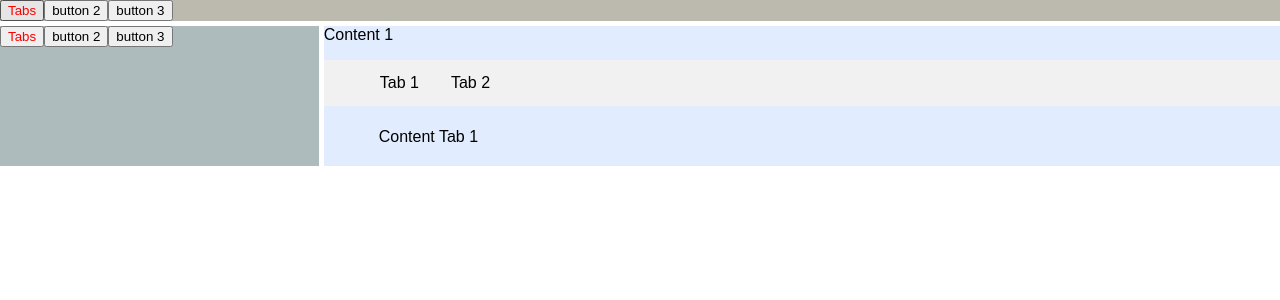
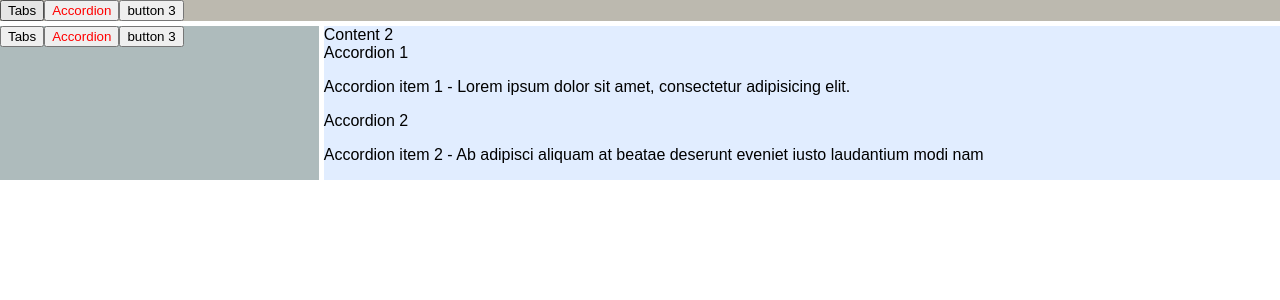
Before and after one commit to ematesanz/redux-workshop, a React (Create React App) app: page / in a window 1280 px wide. Shown: the top 300 px of the page. Built offline with nearby package versions, Linux system fonts and the light colour scheme.

Commit message:
accordion component

```diff
--- a/src/App.js
+++ b/src/App.js
@@ -2,20 +2,15 @@ import React, { Component } from 'react';
 import Header from './Components/Header';
 import Sidebar from './Components/Sidebar';
 import Tabs from './Components/Tabs';
-import logo from './logo.svg';
+import Accordion from './Components/Accordion';
+//import logo from './logo.svg';
 import './App.css';
-import buttonsData from './buttonsData';
-
-const tabItems = [
-    {title: 'Tab 1', content: 'Content Tab 1'},
-    {title: 'Tab 2', content: 'Content Tab 2'}
-];
-
+import { buttonsData, tabItems, accordionItems } from './data';
 
 class App extends Component {
 
     state = {
-        activeIndexButton: 0
+        activeIndexButton: 1
     };
 
     changeActiveIndex = (activeIndexButton) => {
@@ -31,7 +26,8 @@ class App extends Component {
                 <Sidebar buttonsData={buttonsData} activeIndexButton={activeIndexButton} changeActiveIndex={this.changeActiveIndex} />
                 <div className="content">
                     Content {activeIndexButton + 1}
-                    <Tabs activeIndex={0} items={tabItems}/>
+                    { activeIndexButton === 0 && <Tabs activeIndex={0} items={tabItems}/> }
+                    { activeIndexButton === 1 && <Accordion items={accordionItems}/> }
                 </div>
             </div>
         );
--- /dev/null
+++ b/src/Components/Accordion/index.js
@@ -0,0 +1,17 @@
+import React from 'react';
+import AccordionItem from './../AccordionItem';
+
+import './Accordion.css';
+
+const Accordion = ({ items }) => (
+
+    <div className="accordion">
+        {items.map(({ title, content }) =>
+            <AccordionItem isActive title={title} onHeaderClick>
+                <p>{content}</p>
+            </AccordionItem>
+         )}
+    </div>
+);
+
+export default Accordion;
--- /dev/null
+++ b/src/Components/AccordionItem/index.js
@@ -0,0 +1,19 @@
+import React from 'react';
+import './AccordionItem.css';
+
+const AccordionItem = ({isActive, title, onHeaderClick, children}) => {
+
+    let className = 'accordion-item';
+    if(isActive) {
+        className = `${className} is-active`;
+    }
+
+    return (
+        <div className={className}>
+            <div className="accordion-item__header">{title}</div>
+            {isActive && <div className="accordion-item__content">{children}</div>}
+        </div>
+    )
+};
+
+export default AccordionItem;
--- a/src/Components/Button/index.js
+++ b/src/Components/Button/index.js
@@ -1,7 +1,7 @@
 import React from 'react';
 import './Button.css';
 
-const Button = ({active, onClick, children}) => {
+const Button = ({ active, onClick, children }) => {
 
     let className = 'button';
     if (active) {
--- a/src/buttonsData.js
+++ /dev/null
@@ -1,3 +0,0 @@
-const buttonsData = ['Tabs', 'button 2', 'button 3'];
-
-export default buttonsData;
--- /dev/null
+++ b/src/data.js
@@ -0,0 +1,14 @@
+const buttonsData = ['Tabs', 'Accordion', 'button 3'];
+
+const tabItems = [
+    {title: 'Tab 1', content: 'Content Tab 1 - Lorem ipsum dolor sit amet, consectetur adipisicing elit.'},
+    {title: 'Tab 2', content: 'Content Tab 2  - Ab adipisci aliquam at beatae deserunt eveniet iusto laudantium modi nam'}
+];
+
+const accordionItems = [
+    {title: 'Accordion 1', content: 'Accordion item 1 - Lorem ipsum dolor sit amet, consectetur adipisicing elit.'},
+    {title: 'Accordion 2', content: 'Accordion item 2 - Ab adipisci aliquam at beatae deserunt eveniet iusto laudantium modi nam'}
+];
+
+
+export  { buttonsData, tabItems, accordionItems };
```
Also changed, not shown: src/Components/Menu/Menu.css (+2 -5 lines), src/Components/Accordion/Accordion.css (added), src/Components/AccordionItem/AccordionItem.css (added).
